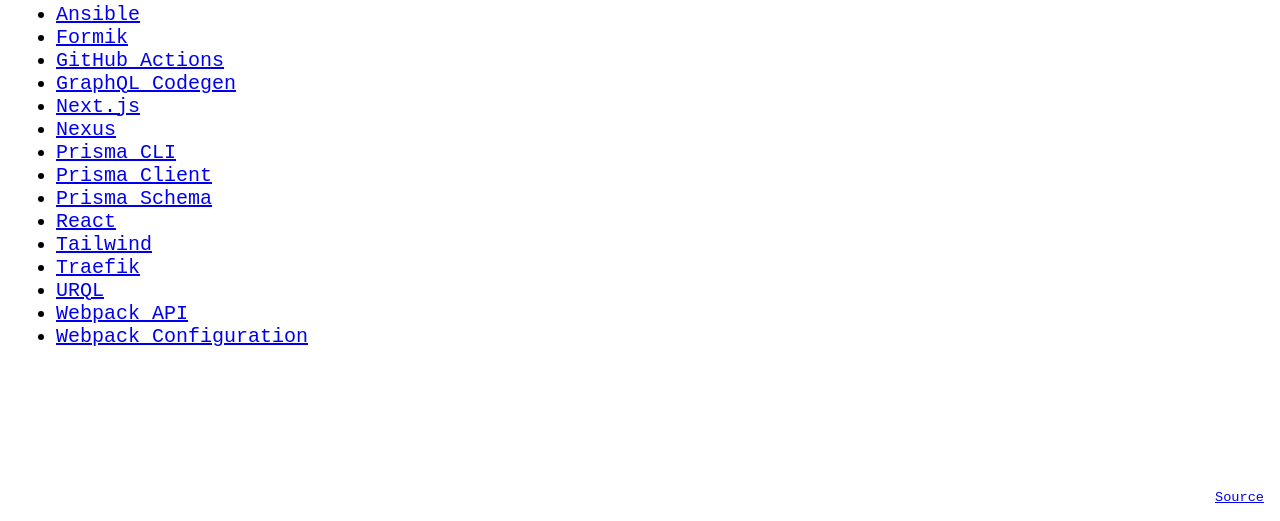
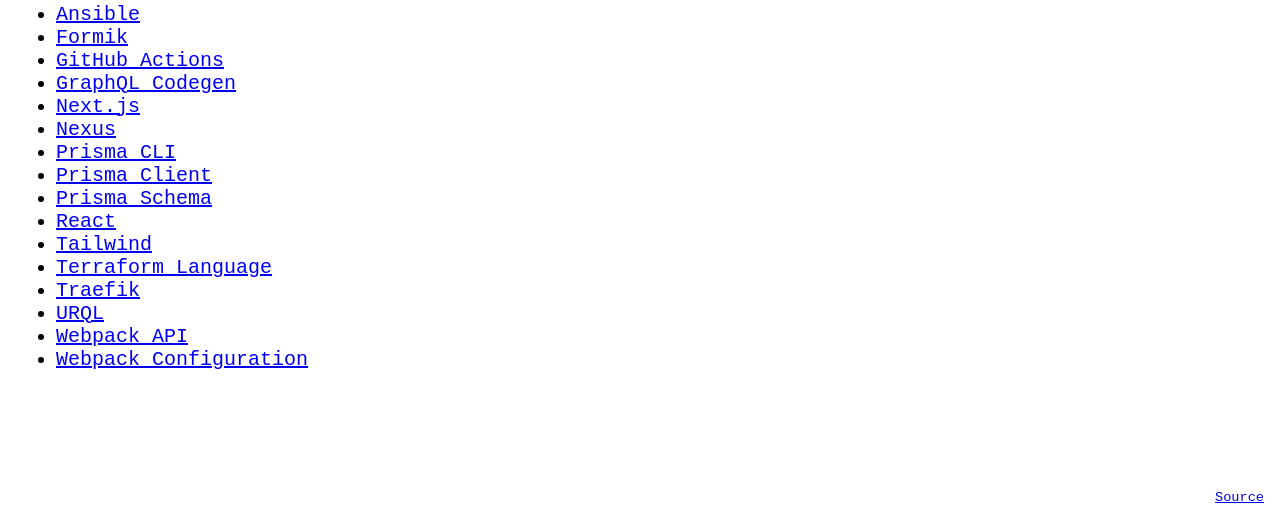
Before and after one commit to kinday/browser-homepage, a website built with Parcel: page index.html in a window 1280 px wide. Shown: the part 279-800 px from the top of the page. Built offline with nearby package versions, Linux system fonts and the light colour scheme.

Commit message:
Add Terraform Language docs

```diff
--- a/index.html
+++ b/index.html
@@ -67,6 +67,9 @@
             <a href="https://tailwindcss.com/docs">Tailwind</a>
           </li>
           <li>
+            <a href="https://www.terraform.io/language">Terraform Language</a>
+          </li>
+          <li>
             <a href="https://doc.traefik.io/traefik/">Traefik</a>
           </li>
           <li>
```
